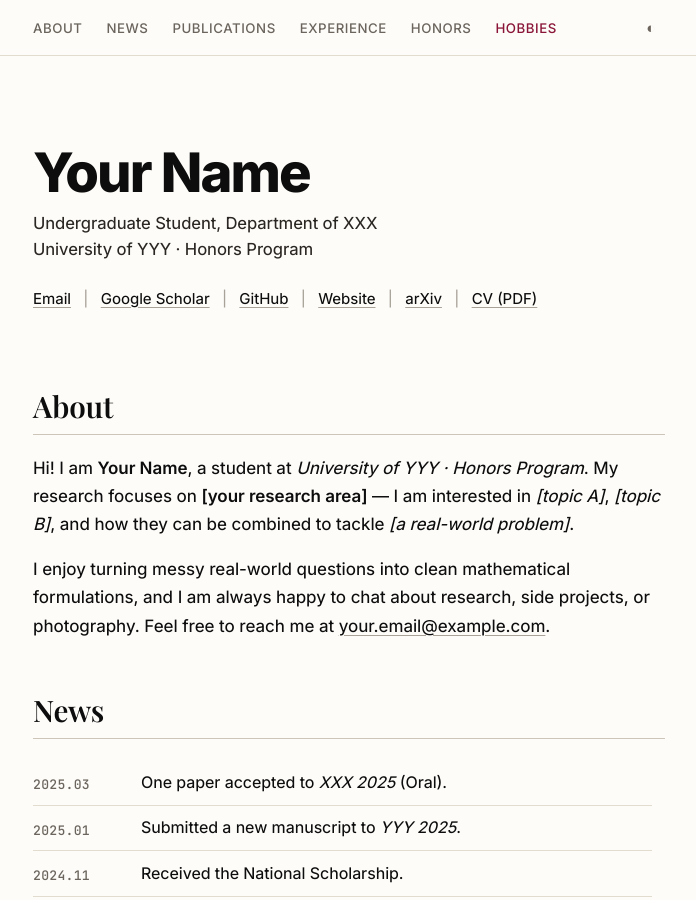
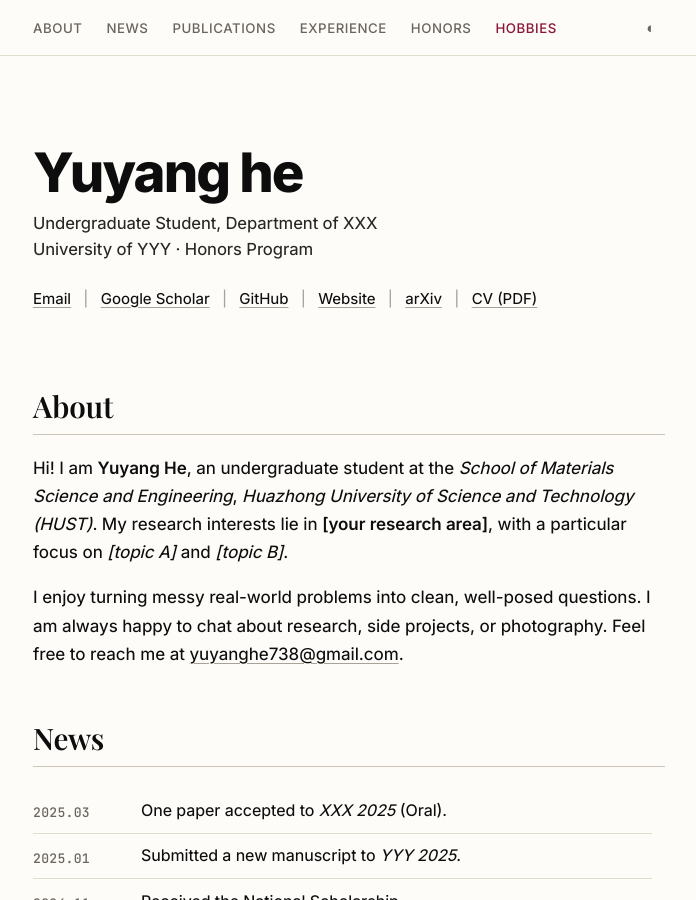
Before and after one commit to yuyanghe738-hub/yuyanghe738-hub.github.io, a Jekyll site: the page built from index.html, in a window 1280 px wide and 900 px high. Shown: the whole window, without its empty margins (291-987 px from the left). Built offline with Jekyll 4.4.1, drawn with Linux system fonts in a browser that asks for light colours; some web fonts are replaced; some of the changed text lies outside the part shown.

Commit message:
Fill in real name (Yuyang He), HUST · School of Materials Science and Engineering

```diff
--- a/_config.yml
+++ b/_config.yml
@@ -2,15 +2,15 @@
 #  Site Settings  —  edit your info here
 # =====================================================================
 
-title:        "Your Name"
-description:  "Academic homepage of Your Name."
+title:        "Yuyang He"
+description:  "Academic homepage of Yuyang He."
 url:          ""
 baseurl:      ""
 
 # Profile
 author:
-  name:        "Your Name"
-  email:       "your.email@example.com"
+  name:        "Yuyang he"
+  email:       "yuyanghe738@gmail.com"
   role:        "Undergraduate Student, Department of XXX"
   affiliation: "University of YYY · Honors Program"
 
--- a/index.html
+++ b/index.html
@@ -54,16 +54,16 @@ layout: default
   <section id="about">
     <h2>About</h2>
     <p>
-      Hi! I am <strong>{{ site.author.name }}</strong>, a student at
-      <em>{{ site.author.affiliation }}</em>. My research focuses on
-      <strong>[your research area]</strong> &mdash; I am interested in
-      <em>[topic A]</em>, <em>[topic B]</em>, and how they can be combined to
-      tackle <em>[a real-world problem]</em>.
+      Hi! I am <strong>Yuyang He</strong>, an undergraduate student at the
+      <em>School of Materials Science and Engineering</em>,
+      <em>Huazhong University of Science and Technology (HUST)</em>.
+      My research interests lie in <strong>[your research area]</strong>,
+      with a particular focus on <em>[topic A]</em> and <em>[topic B]</em>.
     </p>
     <p>
-      I enjoy turning messy real-world questions into clean mathematical
-      formulations, and I am always happy to chat about research, side
-      projects, or photography. Feel free to reach me at
+      I enjoy turning messy real-world problems into clean, well-posed
+      questions. I am always happy to chat about research, side projects,
+      or photography. Feel free to reach me at
       <a href="mailto:{{ site.author.email }}">{{ site.author.email }}</a>.
     </p>
   </section>
```
